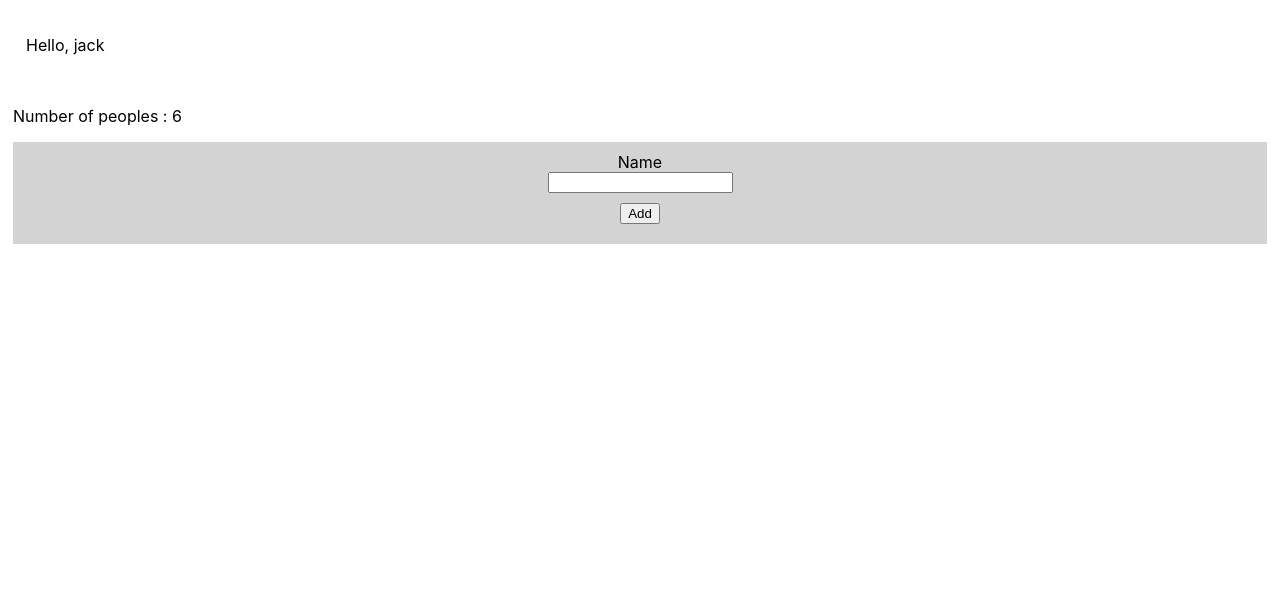
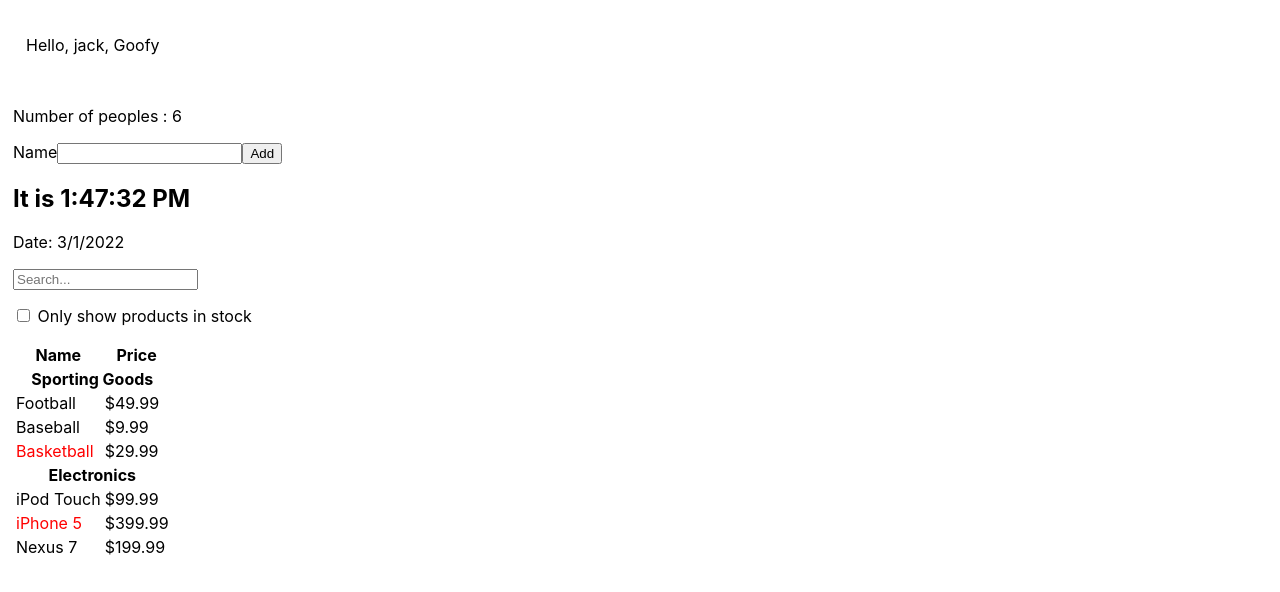
Before and after one commit to vishnusj1/react-todo-app, a React (Create React App) app: page / in a window 1280 px wide. Shown: the top 592 px of the page. Built offline with nearby package versions, Linux system fonts and the light colour scheme.

Commit message:
odin-playground

```diff
--- a/src/App.js
+++ b/src/App.js
@@ -1,8 +1,10 @@
 import React from 'react';
-// import logo from './logo.svg';
 import './App.css';
 import MyComponent from './components/MyComponent';
 import MyForm from './components/Form';
+import Clock from './components/Clock';
+import FilterableProductTable from './components/FilterableProductTable';
+// import logo from './logo.svg';
 
 class App extends React.Component {
   constructor(props) {
@@ -39,9 +41,11 @@ class App extends React.Component {
   render() {
     return (
       <div>
-        <MyComponent name={randomPerson(this.state.people)} />
+        <MyComponent name={randomPerson(this.state.people)} character="Goofy" />
         <p>Number of peoples : {this.state.count}</p>
         <MyForm AddPeople={this.AddPeople} />
+        <Clock date={new Date()} />
+        <FilterableProductTable products={PRODUCTS} />
       </div>
     );
   }
@@ -53,3 +57,11 @@ function randomPerson(arr) {
 }
 
 export default App;
+const PRODUCTS = [
+  { category: 'Sporting Goods', price: '$49.99', stocked: true, name: 'Football' },
+  { category: 'Sporting Goods', price: '$9.99', stocked: true, name: 'Baseball' },
+  { category: 'Sporting Goods', price: '$29.99', stocked: false, name: 'Basketball' },
+  { category: 'Electronics', price: '$99.99', stocked: true, name: 'iPod Touch' },
+  { category: 'Electronics', price: '$399.99', stocked: false, name: 'iPhone 5' },
+  { category: 'Electronics', price: '$199.99', stocked: true, name: 'Nexus 7' },
+];
--- /dev/null
+++ b/src/components/Clock.js
@@ -0,0 +1,38 @@
+import React from "react";
+
+export default class Clock extends React.Component{
+  constructor(props){
+    super(props);
+    this.state = {
+      date :new Date(),
+
+    }
+  }
+
+  componentDidMount(){
+    this.timerID = setInterval(() => {
+      this.tick();
+    }, 1000);
+  }
+
+  componentWillUnmount(){
+    clearInterval(this.timerID)
+  }
+
+  tick(){
+    this.setState({
+      date:new Date()
+    })
+  }
+
+  render(){
+    const {date} = this.props;
+    const [day, month, year] = [date.getDay(),date.getMonth(),date.getFullYear()]
+    return(
+      <div>
+        <h2>It is {this.state.date.toLocaleTimeString()}</h2>
+        <p>Date: {day}/{month}/{year}</p>
+      </div>
+    )
+  }
+}
--- /dev/null
+++ b/src/components/FilterableProductTable.js
@@ -0,0 +1,142 @@
+import React from 'react';
+import './FilterableProductTable.css';
+
+class ProductCategoryRow extends React.Component {
+  render() {
+    const category = this.props.category;
+    return (
+      <tr>
+        <th colSpan="2">{category}</th>
+      </tr>
+    );
+  }
+}
+
+class ProductRow extends React.Component {
+  render() {
+    const product = this.props.product;
+    const name = product.stocked ? (
+      product.name
+    ) : (
+      <span style={{ color: 'red' }}>{product.name}</span>
+    );
+
+    return (
+      <tr>
+        <td>{name}</td>
+        <td>{product.price}</td>
+      </tr>
+    );
+  }
+}
+
+class ProductTable extends React.Component {
+  render() {
+    const filterText = this.props.filterText;
+    const inStockOnly = this.props.inStockOnly;
+    const rows = [];
+    let lastCategory = null;
+
+    this.props.products.forEach((product) => {
+      if (product.name.indexOf(filterText) === -1) {
+        return;
+      }
+      if (inStockOnly && !product.stocked) {
+        return;
+      }
+      if (product.category !== lastCategory) {
+        rows.push(<ProductCategoryRow category={product.category} key={product.category} />);
+      }
+      rows.push(<ProductRow product={product} key={product.name} />);
+      lastCategory = product.category;
+    });
+
+    return (
+      <table>
+        <thead>
+          <tr>
+            <th>Name</th>
+            <th>Price</th>
+          </tr>
+        </thead>
+        <tbody>{rows}</tbody>
+      </table>
+    );
+  }
+}
+
+class SearchBar extends React.Component {
+  constructor(props) {
+    super(props);
+    this.handleFilterTextChange = this.handleFilterTextChange.bind(this);
+    this.handleInStockChange = this.handleInStockChange.bind(this);
+  }
+  handleFilterTextChange(e) {
+    this.props.onFilterTextChange(e.target.value);
+  }
+  handleInStockChange(e) {
+    this.props.onInStockChange(e.target.checked);
+  }
+  render() {
+    const filterText = this.props.filterText;
+    const inStockOnly = this.props.inStockOnly;
+    return (
+      <form>
+        <input
+          type="text"
+          placeholder="Search..."
+          value={filterText}
+          onChange={this.handleFilterTextChange}
+        />
+        <p>
+          <input type="checkbox" checked={inStockOnly} onChange={this.handleInStockChange} /> Only
+          show products in stock
+        </p>
+      </form>
+    );
+  }
+}
+
+class FilterableProductTable extends React.Component {
+  constructor(props) {
+    super(props);
+    this.state = {
+      filterText: '',
+      inStockOnly: false,
+    };
+    this.handleFilterTextChange = this.handleFilterTextChange.bind(this);
+    this.handleInStockChange = this.handleInStockChange.bind(this);
+  }
+
+  handleFilterTextChange(filterText) {
+    this.setState({
+      filterText: filterText,
+    });
+  }
+
+  handleInStockChange(inStockOnly) {
+    this.setState({
+      inStockOnly: inStockOnly,
+    });
+  }
+
+  render() {
+    return (
+      <div className="productTable">
+        <SearchBar
+          filterText={this.state.filterText}
+          inStockOnly={this.state.inStockOnly}
+          onFilterTextChange={this.handleFilterTextChange}
+          onInStockChange={this.handleInStockChange}
+        />
+        <ProductTable
+          products={this.props.products}
+          filterText={this.state.filterText}
+          inStockOnly={this.state.inStockOnly}
+        />
+      </div>
+    );
+  }
+}
+
+export default FilterableProductTable;
--- a/src/components/Form.css
+++ b/src/components/Form.css
@@ -1,4 +1,4 @@
-form {
+/* form {
   display: flex;
   align-items: center;
   justify-content: center;
@@ -8,4 +8,4 @@ form {
 }
 button {
   margin: 10px 0;
-}
+} */
--- a/src/components/MyComponent.js
+++ b/src/components/MyComponent.js
@@ -1,13 +1,11 @@
-import React from 'react';
-// import { ReactDOM } from "react-dom";
 import './MyComponent.css';
 
-export default class MyComponent extends React.Component {
-  render(){
+export default function MyComponent (props) {
+ const {name,character} = props;
     return (
       <div className="header">
-        <div className="title">Hello, {this.props.name}</div>
+        <div className="title">Hello, {name}, {character}</div>
       </div>
     )
-  }
+
 }
```
Also changed, not shown: src/getJSON.js (added, +40 -0 lines), src/components/FilterableProductTable.css (added), src/components/UserTable.js (added).
